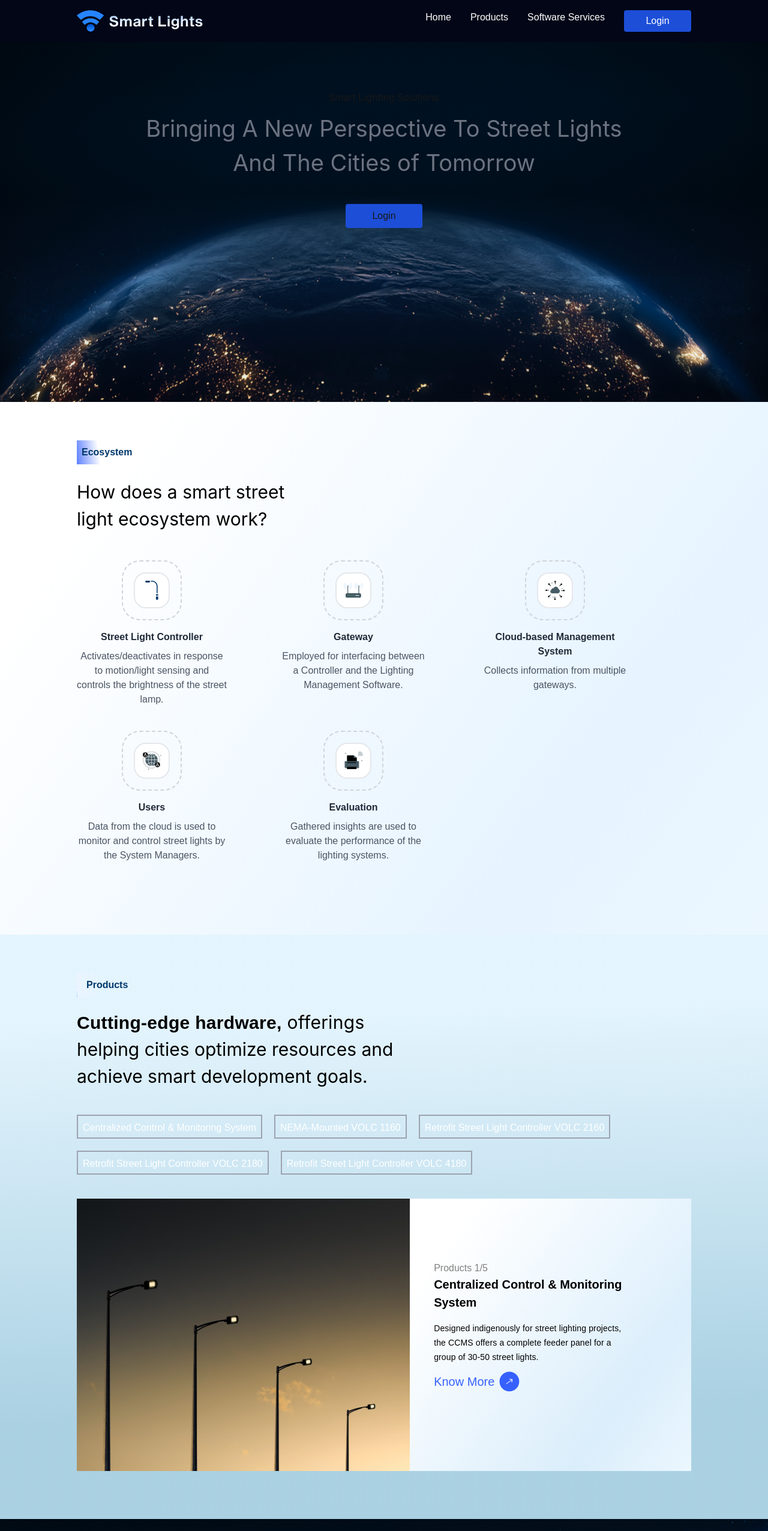
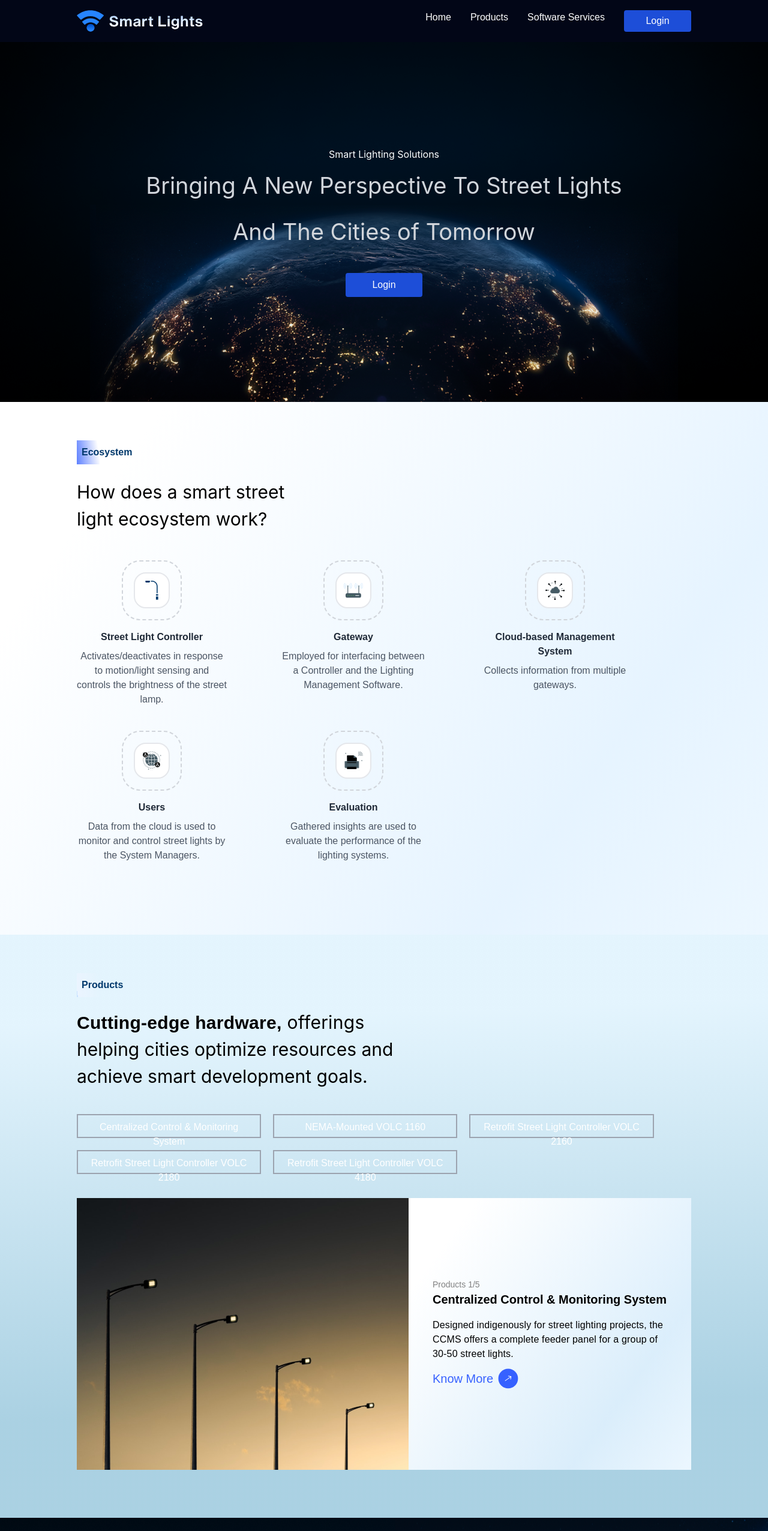
Before and after one commit to ajaykumar-21/BlackSof-Figma-Task, a Next.js app: page / in a window 1280 px wide. Shown: the top 2552 px of the page at 60% size. Built offline with nearby package versions, Linux system fonts and the light colour scheme.

Commit message:
make product component responsive for all device

```diff
--- a/src/components/Header.tsx
+++ b/src/components/Header.tsx
@@ -10,7 +10,7 @@ const Header: React.FC = () => {
   return (
     <>
       <header className="bg-dark-blue shadow-md">
-        <div className="container mx-auto px-4 md:px-12 lg:px-32 py-4 flex flex-wrap justify-between items-center">
+        <div className="container mx-full px-4 md:px-12 lg:px-32 py-4 flex flex-wrap justify-between items-center">
           {/* Logo Section */}
           <div className="w-full md:w-auto flex justify-between items-center">
             <Image src={SmartLight} alt="Smart Light" />
--- a/src/components/Hero.tsx
+++ b/src/components/Hero.tsx
@@ -4,22 +4,26 @@ import Ecosystem from "./Ecosystem";
 const Hero: React.FC = () => {
   return (
     <div>
-      <div className="bg-hero-image bg-center h-[600px] w-full">
-        <div className="flex flex-col justify-center items-center">
-          <div className="font-inter text-[16px] text-center pt-20">
-            Smart Lighting Solutions
-          </div>
-          <div className="font-inter text-[38px] text-center mt-3 text-gray-500">
+      <div className="bg-hero-image bg-center bg-cover h-[600px] w-full flex flex-col justify-center items-center text-white">
+        {/* Top Text */}
+        <div className="text-center">
+          <div className="font-inter text-[16px]">Smart Lighting Solutions</div>
+          <div className="font-inter text-[24px] sm:text-[38px] mt-3 text-gray-300">
             Bringing A New Perspective To Street Lights
           </div>
-          <div className="font-inter text-[38px] text-center text-gray-500">
+        </div>
+
+        {/* Bottom Text and Button */}
+        <div className="text-center mt-5">
+          <div className="font-inter text-[24px] sm:text-[38px] text-gray-300">
             And The Cities of Tomorrow
           </div>
-          <button className="bg-blue-700 w-32 h-10 rounded mt-10 hover:bg-gray-800">
+          <button className="bg-blue-700 w-32 h-10 rounded mt-10 hover:bg-gray-800 transition duration-300">
             Login
           </button>
         </div>
       </div>
+
       <div>
         <Ecosystem />
       </div>
--- a/src/components/Products.tsx
+++ b/src/components/Products.tsx
@@ -5,53 +5,69 @@ import Arrow from "../../public/assets/arrow (2).svg";
 
 const Products: React.FC = () => {
   return (
-    <div className="conatiner bg-gradient-whitish-gray pl-[10%] pr-[10%] pt-16 pb-20">
-      <div className="w-auto h-auto">
-        <div className="bg-gradient-white-shades text-[#00386B] font-bold text-center w-[38px] h-[40px] p-2 pl-4">
+    <div className="container bg-gradient-whitish-gray px-6 md:px-[10%] pt-16 pb-20">
+      {/* Title Section */}
+      <div className="w-full">
+        <div className="bg-gradient-white-shades text-[#00386B] font-bold text-center w-[38px] h-[40px] p-2 mx-auto md:mx-0">
           Products
         </div>
-        <div className="text-black w-full w-[622px] h-[136px] text-[#000000]">
-          <div className="font-inter text-[30px] font-normal mt-5 tracking-[0.01em] text-left">
-            <span className="font-sequel-sans text-[30px] font-bold">
+        <div className="text-black mt-5">
+          <div className="font-inter text-[24px] md:text-[30px] font-normal tracking-[0.01em] text-center md:text-left">
+            <span className="font-sequel-sans text-[24px] md:text-[30px] font-bold">
               Cutting-edge hardware,
             </span>{" "}
             offerings
           </div>
-          <div className="font-inter text-[30px]">
+          <div className="font-inter text-[24px] md:text-[30px] text-center md:text-left">
             helping cities optimize resources and
           </div>
-          <div className="font-inter text-[30px]">
+          <div className="font-inter text-[24px] md:text-[30px] text-center md:text-left">
             achieve smart development goals.
           </div>
         </div>
       </div>
-      <div className="mt-10 flex flex-wrap gap-5">
+
+      {/* Product Cards Section */}
+      <div className="mt-10 flex flex-wrap gap-5 justify-center md:justify-start">
         {products.map((product, index) => (
-          <div key={index} className="flex flex-col">
-            <div className="h-10 text-white border-2 border-gray-400 p-2 hover:bg-gray-700 cursor-pointer">
+          <div
+            key={index}
+            className="flex flex-col w-full sm:w-[48%] lg:w-[30%]"
+          >
+            <div className="h-10 text-white border-2 border-gray-400 p-2 hover:bg-gray-700 cursor-pointer text-center">
               {product.title}
             </div>
           </div>
         ))}
       </div>
+
+      {/* Featured Product Section */}
       <div className="mt-10">
-        <div className="flex">
-          <div>
-            <Image src={SmartLight} alt="Smart street Light" />
+        <div className="flex flex-col lg:flex-row">
+          <div className="flex justify-center lg:justify-start">
+            <Image
+              src={SmartLight}
+              alt="Smart street Light"
+              className="w-full max-w-[300px] lg:max-w-none"
+            />
           </div>
-          <div className="bg-white-blue-shades w-[50%] flex items-center pl-10">
-            <div className="w-[336px] h-[245.87px]">
-              <div className="text-[#818181] text-left">Products 1/5</div>
-              <div className="font-sequel-sans text-[20px] font-semibold text-[#000000] mb-4">
+          <div className="bg-white-blue-shades w-full lg:w-[50%] flex items-center px-6 py-6 md:px-10">
+            <div className="w-full">
+              <div className="text-[#818181] text-left text-sm">
+                Products 1/5
+              </div>
+              <div className="font-sequel-sans text-[18px] md:text-[20px] font-semibold text-[#000000] mb-4">
                 Centralized Control & Monitoring System
               </div>
-              <div className="font-sequel-sans text-[14px] font-normal leading-[24px] tracking-[0.01em] text-[#000000] mb-3">
+              <div className="font-sequel-sans text-[14px] md:text-[16px] font-normal leading-[24px] tracking-[0.01em] text-[#000000] mb-3">
                 Designed indigenously for street lighting projects, the CCMS
                 offers a complete feeder panel for a group of 30-50 street
                 lights.
               </div>
               <div className="flex gap-2 items-center cursor-pointer">
-                <div className="text-[20px] text-[#3661FF]">Know More</div>
+                <div className="text-[18px] md:text-[20px] text-[#3661FF]">
+                  Know More
+                </div>
                 <div>
                   <Image src={Arrow} alt="Arrow Icon" />
                 </div>
```
